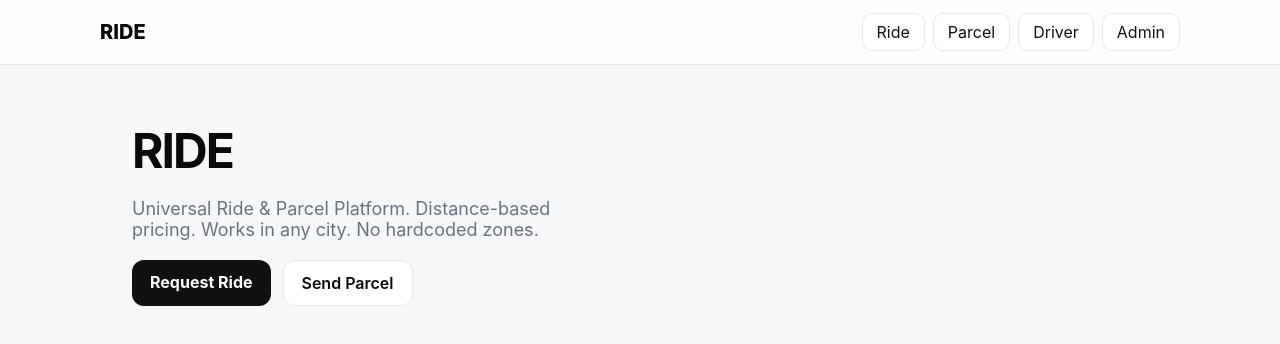
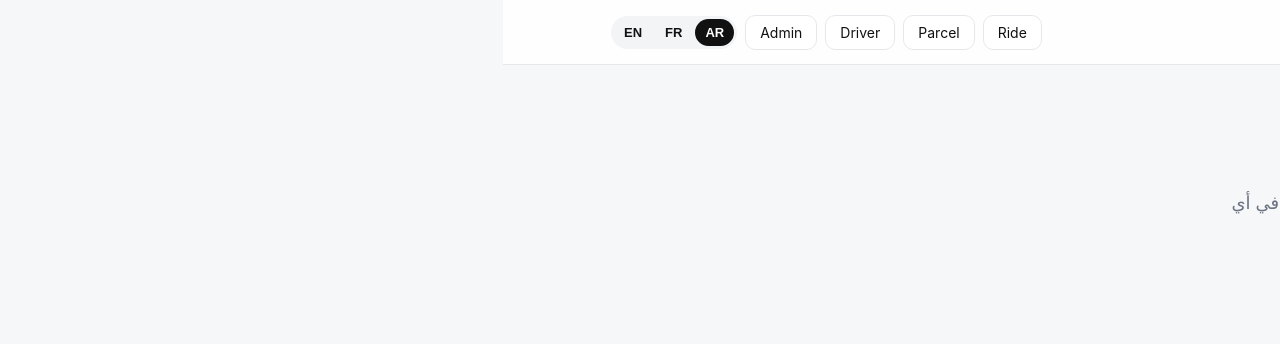
Before and after one commit to officialimloadrar-cpu/adrar-ride, a React (Vite) app: page / in a window 1280 px wide. Shown: the top 344 px of the page. Built offline with nearby package versions, Linux system fonts and the light colour scheme; no server answers.

Commit message:
fix: restore language switcher - self contained professional version

```diff
--- a/src/App.tsx
+++ b/src/App.tsx
@@ -1,30 +1,88 @@
-import { BrowserRouter, Routes, Route, Link, useLocation } from 'react-router-dom'
+import { BrowserRouter, Routes, Route, NavLink, Link } from 'react-router-dom'
+import { createContext, useContext, useState, useEffect, ReactNode } from 'react'
+
+export type Language = 'ar' | 'fr' | 'en'
+export const translations = {
+  ar: { sub: "منصة الرحلات والطرود. تسعيرة حسب المسافة. تعمل في أي مدينة.", ride: "طلب رحلة", parcel: "إرسال طرد" },
+  fr: { sub: "Plateforme de courses et colis. Tarif basé sur la distance.", ride: "Demander un trajet", parcel: "Envoyer un colis" },
+  en: { sub: "Universal Ride & Parcel Platform. Distance-based pricing.", ride: "Request Ride", parcel: "Send Parcel" },
+} as const
+
+type Ctx = { lang: Language; setLang: (l: Language) => void }
+const LangCtx = createContext<Ctx | undefined>(undefined)
+
+export function LanguageProvider({ children }: { children: ReactNode }) {
+  const [lang, setLang] = useState<Language>(() => (localStorage.getItem('app-lang') as Language) || 'ar')
+  useEffect(() => {
+    localStorage.setItem('app-lang', lang)
+    document.documentElement.lang = lang
+    document.documentElement.dir = lang === 'ar'? 'rtl' : 'ltr'
+  }, [lang])
+  return <LangCtx.Provider value={{ lang, setLang }}>{children}</LangCtx.Provider>
+}
+
+export function useLang() {
+  const c = useContext(LangCtx)
+  if (!c) throw new Error('useLang must be inside LanguageProvider')
+  return c
+}
+
+const NAV_LINKS = [
+  { to: '/request-ride', label: 'Ride' },
+  { to: '/request-parcel', label: 'Parcel' },
+  { to: '/driver', label: 'Driver' },
+  { to: '/admin', label: 'Admin' },
+] as const
+
+function LanguageSwitcher() {
+  const { lang, setLang } = useLang()
+  const langs: Language[] = ['ar','fr','en']
+  return (
+    <div style={{display:'flex',gap:3,background:'#f3f4f6',padding:3,borderRadius:99,marginLeft:8}}>
+      {langs.map(l => (
+        <button key={l} onClick={()=>setLang(l)} style={{padding:'6px 10px',borderRadius:99,border:'none',background: lang===l? '#111':'transparent', color: lang===l? '#fff':'#111', cursor:'pointer', fontSize:13, fontWeight:600}}>{l.toUpperCase()}</button>
+      ))}
+    </div>
+  )
+}
+
+function Header() {
+  return (
+    <header style={{position:'sticky',top:0,zIndex:10,background:'rgba(255,255,255,.85)',backdropFilter:'blur(12px)',borderBottom:'1px solid #e5e7eb'}}>
+      <div style={{maxWidth:1120,margin:'0 auto',padding:'0 20px',height:64,display:'flex',alignItems:'center',justifyContent:'space-between'}}>
+        <Link to="/" style={{fontWeight:800,fontSize:20,textDecoration:'none',color:'#111'}}>RIDE</Link>
+        <nav style={{display:'flex',gap:8,alignItems:'center'}}>
+          {NAV_LINKS.map(link => (
+            <NavLink key={link.to} to={link.to} style={({isActive})=>({padding:'8px 14px',borderRadius:10,background:isActive?'#111':'#fff',color:isActive?'#fff':'#111',border:'1px solid #e5e7eb',textDecoration:'none',fontSize:14})}>{link.label}</NavLink>
+          ))}
+          <LanguageSwitcher />
+        </nav>
+      </div>
+    </header>
+  )
+}
+
 import Home from './screens/Home'
 import RequestRide from './screens/ClientRequestCorsa'
 import RequestParcel from './screens/ClientRequestColis'
 import Driver from './screens/DriverDualMode'
 import Admin from './screens/AdminSettlements'
-function Nav(){
-  const loc=useLocation()
-  const is=(p:string)=>loc.pathname===p
-  return <header style={{position:"sticky",top:0,zIndex:10,background:"rgba(255,255,255,.85)",backdropFilter:"blur(12px)",borderBottom:"1px solid #e5e7eb"}}>
-    <div style={{maxWidth:1120,margin:"0 auto",padding:"0 20px",height:64,display:"flex",alignItems:"center",justifyContent:"space-between"}}>
-      <Link to="/" style={{fontWeight:800,fontSize:20}}>RIDE</Link>
-      <nav style={{display:"flex",gap:8}}>
-        <Link style={{padding:"8px 14px",borderRadius:10,background:is('/request-ride')?"#111":"#fff",color:is('/request-ride')?"#fff":"#111",border:"1px solid #e5e7eb"}} to="/request-ride">Ride</Link>
-        <Link style={{padding:"8px 14px",borderRadius:10,background:is('/request-parcel')?"#111":"#fff",color:is('/request-parcel')?"#fff":"#111",border:"1px solid #e5e7eb"}} to="/request-parcel">Parcel</Link>
-        <Link style={{padding:"8px 14px",borderRadius:10,background:is('/driver')?"#111":"#fff",color:is('/driver')?"#fff":"#111",border:"1px solid #e5e7eb"}} to="/driver">Driver</Link>
-        <Link style={{padding:"8px 14px",borderRadius:10,background:is('/admin')?"#111":"#fff",color:is('/admin')?"#fff":"#111",border:"1px solid #e5e7eb"}} to="/admin">Admin</Link>
-      </nav>
-    </div>
-  </header>
+
+export default function App() {
+  return (
+    <LanguageProvider>
+      <BrowserRouter>
+        <Header />
+        <main style={{maxWidth:1120,margin:'0 auto',padding:'24px 20px 64px'}}>
+          <Routes>
+            <Route path="/" element={<Home />} />
+            <Route path="/request-ride" element={<RequestRide />} />
+            <Route path="/request-parcel" element={<RequestParcel />} />
+            <Route path="/driver" element={<Driver />} />
+            <Route path="/admin" element={<Admin />} />
+          </Routes>
+        </main>
+      </BrowserRouter>
+    </LanguageProvider>
+  )
 }
-export default function App(){
-  return <BrowserRouter><Nav/><main style={{maxWidth:1120,margin:"0 auto",padding:"24px 20px 64px"}}><Routes>
-    <Route path="/" element={<Home/>}/>
-    <Route path="/request-ride" element={<RequestRide/>}/>
-    <Route path="/request-parcel" element={<RequestParcel/>}/>
-    <Route path="/driver" element={<Driver/>}/>
-    <Route path="/admin" element={<Admin/>}/>
-  </Routes></main></BrowserRouter>
-}
--- a/src/screens/Home.tsx
+++ b/src/screens/Home.tsx
@@ -1,11 +1,16 @@
-export default function Home(){
+import { Link } from 'react-router-dom'
+import { useLang, translations } from '../App'
+
+export default function Home() {
+  const { lang } = useLang()
+  const t = translations[lang]
   return (
-    <div style={{padding:32}}>
-      <h1 style={{fontSize:48,margin:0,letterSpacing:-2}}>RIDE</h1>
-      <p style={{color:"#6b7280",fontSize:18,maxWidth:480}}>Universal Ride & Parcel Platform. Distance-based pricing. Works in any city. No hardcoded zones.</p>
-      <div style={{display:"flex",gap:12,marginTop:20}}>
-        <a href="/request-ride" style={{background:"#111",color:"#fff",padding:"12px 18px",borderRadius:12,fontWeight:700}}>Request Ride</a>
-        <a href="/request-parcel" style={{background:"#fff",border:"1px solid #e5e7eb",padding:"12px 18px",borderRadius:12,fontWeight:600}}>Send Parcel</a>
+    <div style={{padding:'32px 0'}}>
+      <h1 style={{fontSize:48,margin:0,letterSpacing:-2,fontWeight:900}}>RIDE</h1>
+      <p style={{color:'#6b7280',fontSize:18,maxWidth:480,marginTop:12}}>{t.sub}</p>
+      <div style={{display:'flex',gap:12,marginTop:20}}>
+        <Link to="/request-ride" style={{background:'#111',color:'#fff',padding:'12px 18px',borderRadius:12,textDecoration:'none',fontWeight:600}}>{t.ride}</Link>
+        <Link to="/request-parcel" style={{background:'#fff',color:'#111',padding:'12px 18px',borderRadius:12,border:'1px solid #e5e7eb',textDecoration:'none',fontWeight:600}}>{t.parcel}</Link>
       </div>
     </div>
   )
```
